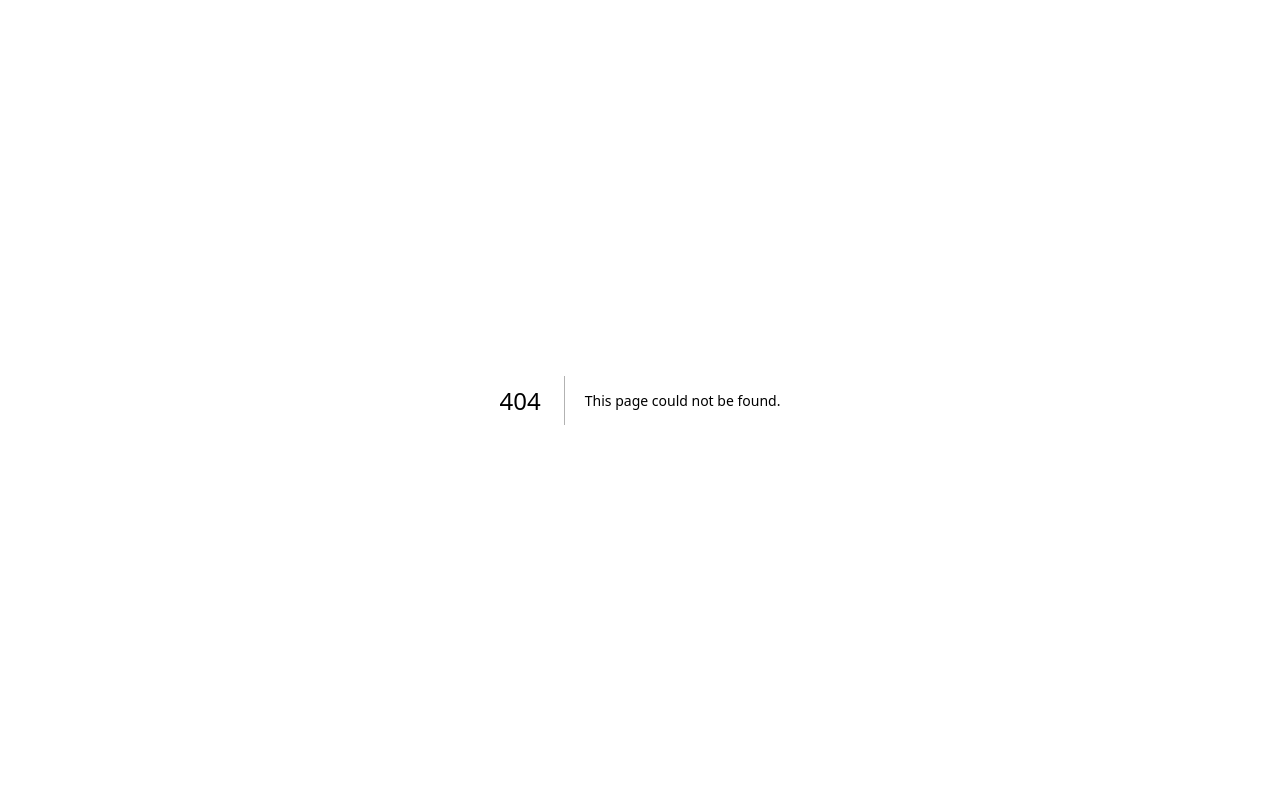
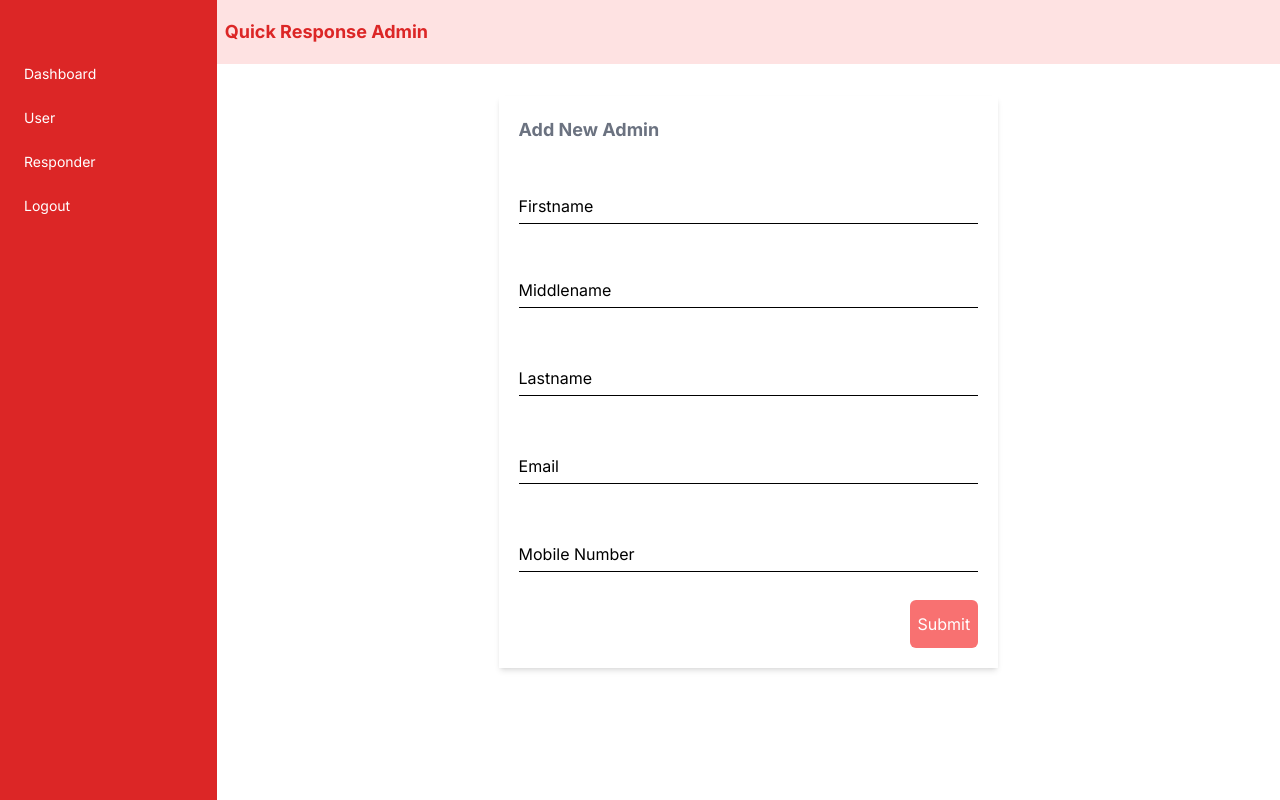
Before and after one commit to chappy11/quick-response-admin, a Next.js app: page /admin/create in a window 1280 px wide. Before the commit this address had no page. Built offline with nearby package versions, Linux system fonts and the light colour scheme.

Commit message:
[feature][chappy] nav routes

```diff
--- /dev/null
+++ b/src/app/(auth)/admin/create/page.tsx
@@ -0,0 +1,46 @@
+'use client';
+import Button from '@/app/_lib/components/Button';
+import TextHeader from '@/app/_lib/components/TextHeader'
+import TextInput from '@/app/_lib/components/TextInput'
+import { NameDto } from '@/app/_lib/types/Admin.type'
+import React, { InputHTMLAttributes, useState } from 'react'
+
+export default function CreateAdminPage() {
+    const [name,setName] = useState<NameDto>({
+        firstname:'',
+        middlename:'',
+        lastname:''
+    });
+
+    const handleChangeName = (e: React.ChangeEvent<HTMLInputElement>) =>{
+        const value = e.target.value;
+        setName({...name,[e.target.name]:value});
+    }
+
+
+    return (
+    <div className=' w-full h-full flex justify-center'>
+        <div className=' w-1/2 shadow-md p-5'>
+            <TextHeader text='Add New Admin'/>
+            <div className=' h-3'/>
+            <TextInput label='Firstname' name='firstname' onChange={handleChangeName} value={name.firstname}/>
+            <div className=' h-2'/>
+            <TextInput label='Middlename' name='middlename' onChange={handleChangeName} value={name.middlename}/>
+            <div className=' h-3'/>
+            <TextInput label='Lastname' name='lastname' onChange={handleChangeName} value={name.lastname}/>
+            <div className=' h-3'/>
+            <TextInput label='Email'/>
+            <div className=' h-3'/>
+            <TextInput label='Mobile Number'/>
+            <div className=' mt-7 w-full flex justify-end'>
+                <Button text='Submit' onClick={()=>{}}/>
+            </div>
+
+        </div>
+       <div>
+
+       </div>
+
+    </div>
+  )
+}
--- /dev/null
+++ b/src/app/(auth)/admin/page.tsx
@@ -0,0 +1,27 @@
+'use client';
+
+import Button from '@/app/_lib/components/Button'
+import TextHeader from '@/app/_lib/components/TextHeader'
+import { NavRoutes, Routes } from '@/app/_lib/constant/route';
+import { useRouter } from 'next/navigation';
+import React from 'react'
+
+
+export default function AdminPage() {
+    const router = useRouter();
+
+    function handleAddAdmin(){
+        router.push(NavRoutes.ADMIN_CREATE.toString())
+ }
+  return (
+    <div className=' w-full flex'>
+        <div className=' p-3'>
+        <TextHeader text='Admin Page'/>
+        </div>
+        <div className=' flex flex-1 justify-end'>
+            <Button text={"Add Admins"} onClick={()=>handleAddAdmin()}/>
+        </div>
+
+    </div>
+  )
+}
--- a/src/app/(auth)/layout.tsx
+++ b/src/app/(auth)/layout.tsx
@@ -6,6 +6,7 @@ import { toast } from "react-toastify";
 import { NavRoutes, Routes } from "../_lib/constant/route";
 import { AdminDto, AdminType } from "../_lib/types/Admin.type";
 import { Route } from "../_lib/types/Route.type";
+import { usePathname } from "next/navigation";
 
 export default function AuthLayout({
   children,
@@ -13,6 +14,8 @@ export default function AuthLayout({
   children: React.ReactNode;
 }>) {
   const [users, setUsers] = useState<AdminDto | null>(null);
+  const pathname = usePathname();
+
   async function getUsers() {
     try {
       const users = await axios.get("/api/user");
@@ -39,25 +42,25 @@ export default function AuthLayout({
     if (users.adminType === AdminType.SUPER) {
       return (
         <Link href={NavRoutes.ADMIN}>
-          <li className=" hover:bg-red-800 w-full cursor-pointer p-3 text-sm">
+          <li className={` hover:bg-red-800 w-full cursor-pointer p-3 text-sm ${pathname.search(NavRoutes.ADMIN) >= 0 ? 'bg-red-800' : '' }`}>
             Admins
           </li>
         </Link>
       );
     }
-  }, [users]);
+  }, [users,pathname]);
 
   const displayRoutes = useMemo(() => {
     return Routes.map((item: Route, index: number) => {
       return (
         <Link href={item.routes} key={index.toString()}>
-          <li className=" hover:bg-red-800 w-full cursor-pointer p-3 text-sm">
+          <li className={` hover:bg-red-800 w-full cursor-pointer p-3 text-sm ${item.routes.search(pathname) >= 0 ? 'bg-red-800' : '' }`}>
             {item.name}
           </li>
         </Link>
       );
     });
-  }, [Routes]);
+  }, [Routes,pathname]);
 
   return (
     <div className=" flex flex-row">
@@ -65,6 +68,7 @@ export default function AuthLayout({
         <div className=" w-full ">
           <nav>
             <ul className=" w-full">
+              <div className=" h-10"/>
               {displayRoutes}
               {displayAdminRoute}
               <li className=" hover:bg-red-800 w-full cursor-pointer p-3 text-sm">
--- a/src/app/_lib/components/Button/index.tsx
+++ b/src/app/_lib/components/Button/index.tsx
@@ -12,13 +12,13 @@ export default function Button(props:Props) {
   const {outline,onClick,disable} = props;
   const design = useMemo(() => {
     if(disable){
-      return ' w-full px-2 py-3 rounded-md bg-gray-300 text-gray-600'
+      return ' px-2 py-3 rounded-md bg-gray-300 text-gray-600'
     }
     if(outline){
-      return 'w-full px-2 py-3 rounded-md hover:bg-black hover:text-white border bg-white text-black '
+      return ' px-2 py-3 rounded-md hover:bg-black hover:text-white border bg-white text-black '
     }
 
-    return 'w-full px-2 py-3 rounded-md hover:border-red-400 hover:border hover:bg-white hover:text-red-400 bg-red-400 text-white'
+    return ' px-2 py-3 rounded-md hover:border-red-400 hover:border hover:bg-white hover:text-red-400 bg-red-400 text-white'
 
   }, [outline,disable])
 
--- a/src/app/_lib/constant/route.ts
+++ b/src/app/_lib/constant/route.ts
@@ -6,7 +6,8 @@ export enum NavRoutes {
     DASHBOARD = "/dashboard",
     USERS = "/user",
     RESPONDER = "/responder",
-    ADMIN = "/admin"
+    ADMIN = "/admin",
+    ADMIN_CREATE = '/admin/create'
 }
 
 
--- a/src/authlib.ts
+++ b/src/authlib.ts
@@ -2,6 +2,8 @@ import { SignJWT, jwtVerify } from "jose";
 import { cookies } from "next/headers";
 import { NextRequest, NextResponse } from "next/server";
 import { AdminDto } from "./app/_lib/types/Admin.type";
+import { toast } from "react-toastify";
+
 
 const secretKey = 'secret';
 const key = new TextEncoder().encode(secretKey);
@@ -13,12 +15,13 @@ export async function encrypt(payload: any) {
 
 export async function decrypt(input: string, request: NextRequest): Promise<any> {
     if (!input) {
-        return NextResponse.redirect(new URL('/login', request.url))
+        toast.error('Token is expired',{
+            onClose:()=>NextResponse.redirect(new URL('/login', request.url))
+        })
+        return;
     }
     const { payload } = await jwtVerify(input, key, { algorithms: ['HS256'] });
-    if (!payload) {
-        return NextResponse.redirect(new URL('/login', request.url))
-    }
+
     return payload
 }
 
@@ -38,6 +41,7 @@ export async function getSession(request: NextRequest) {
     const session = request.cookies.get("user")?.value;
 
     if (!session) {
+
         return;
     }
     const parsed = decrypt(session, request)
@@ -49,7 +53,10 @@ export async function updateSession(request: NextRequest) {
     const session = request.cookies.get("user")?.value;
 
     if (!session) {
-        return NextResponse.redirect(new URL('/login', request.url))
+        toast.error('Token is expired',{
+            onClose:()=>NextResponse.redirect(new URL('/login', request.url))
+        })
+        return;
     };
 
     const parsed = await decrypt(session, request);
```
Also changed, not shown: src/app/_lib/types/Admin.type.ts (line endings or trailing spaces).
